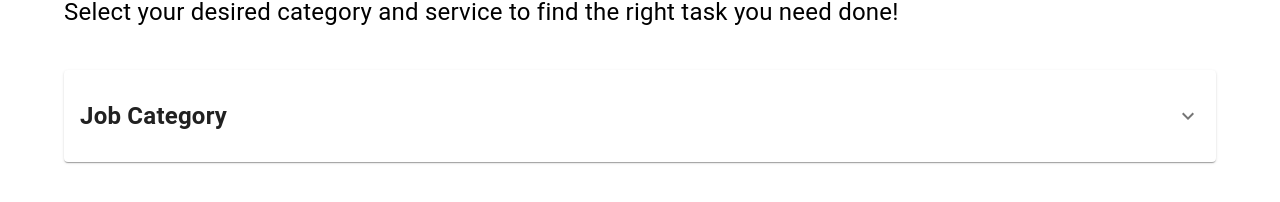
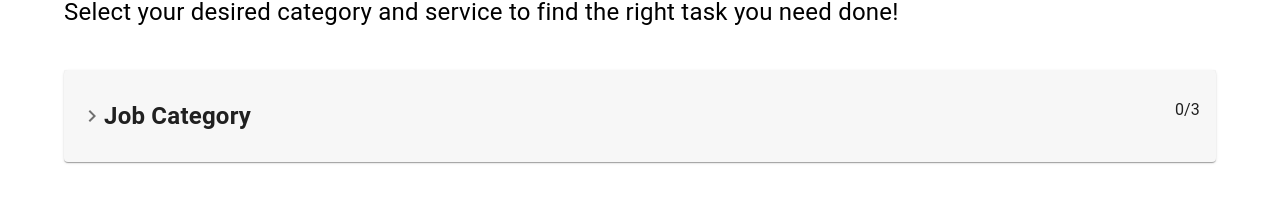
Before and after one commit to maramzan/ess-assessment-, a React (Vite) app: page / in a window 1280 px wide. Shown: the part 358-560 px from the top of the page. Built offline with nearby package versions, Linux system fonts and the light colour scheme.

Commit message:
accordian style completed

```diff
--- a/src/pages/home/pageComponents/taskSelection/index.tsx
+++ b/src/pages/home/pageComponents/taskSelection/index.tsx
@@ -1,8 +1,8 @@
 import Accordion, { AccordionSlots } from "@mui/material/Accordion";
-import AccordionSummary from "@mui/material/AccordionSummary";
 import AccordionDetails from "@mui/material/AccordionDetails";
 import Typography from "@mui/material/Typography";
 import ExpandMoreIcon from "@mui/icons-material/ExpandMore";
+import ChevronRightIcon from "@mui/icons-material/ChevronRight";
 import Fade from "@mui/material/Fade";
 import { Box } from "@mui/material";
 import BagImage from "../../../../assets/png/Bag.png";
@@ -10,6 +10,29 @@
 import { CATEGORIES } from "../../../../constants";
 import theme from "../../../../utils/theme";
 import React, { useState } from "react";
+import MuiAccordionSummary, {
+  AccordionSummaryProps,
+} from "@mui/material/AccordionSummary";
+import { styled } from "@mui/material/styles";
+
+const AccordionSummary = styled((props: AccordionSummaryProps) => (
+  <MuiAccordionSummary
+    expandIcon={<ChevronRightIcon sx={{ fontSize: "0.9rem" }} />}
+    {...props}
+  />
+))(({ theme }) => ({
+  backgroundColor:
+    theme.palette.mode === "dark"
+      ? "rgba(255, 255, 255, .05)"
+      : "rgba(0, 0, 0, .03)",
+  flexDirection: "row-reverse",
+  "& .MuiAccordionSummary-expandIconWrapper": {
+    transform: "rotate(-90deg)",
+  },
+  "& .MuiAccordionSummary-expandIconWrapper.Mui-expanded": {
+    transform: "rotate(0deg)",
+  },
+}));
 
 export default function TaskSelection() {
   const [expanded, setExpanded] = useState(false);
@@ -24,7 +47,7 @@
     if (selectedTags.includes(selectedCategory)) {
       setSelectedTags((prev) => prev.filter((tag) => tag !== selectedCategory));
     } else {
-      selectedTags.length < 4 &&
+      selectedTags.length < 3 &&
         setSelectedTags((prev) => [...prev, selectedCategory]);
     }
   };
@@ -41,6 +64,10 @@
           "& .MuiAccordion-region": {
             height: expanded ? "auto" : 0,
           },
+          ".MuiAccordionSummary-content": {
+            display: "flex",
+            justifyContent: "space-between",
+          },
           "& .MuiAccordionDetails-root": {
             display: expanded ? "block" : "none",
           },
@@ -55,6 +82,7 @@
           <Typography fontSize={24} fontWeight={600}>
             Job Category
           </Typography>
+          <Typography>{`${selectedTags.length}/3 `}</Typography>
         </AccordionSummary>
         <AccordionDetails sx={{ display: "flex" }}>
           {CATEGORIES.map((category) => (
```
